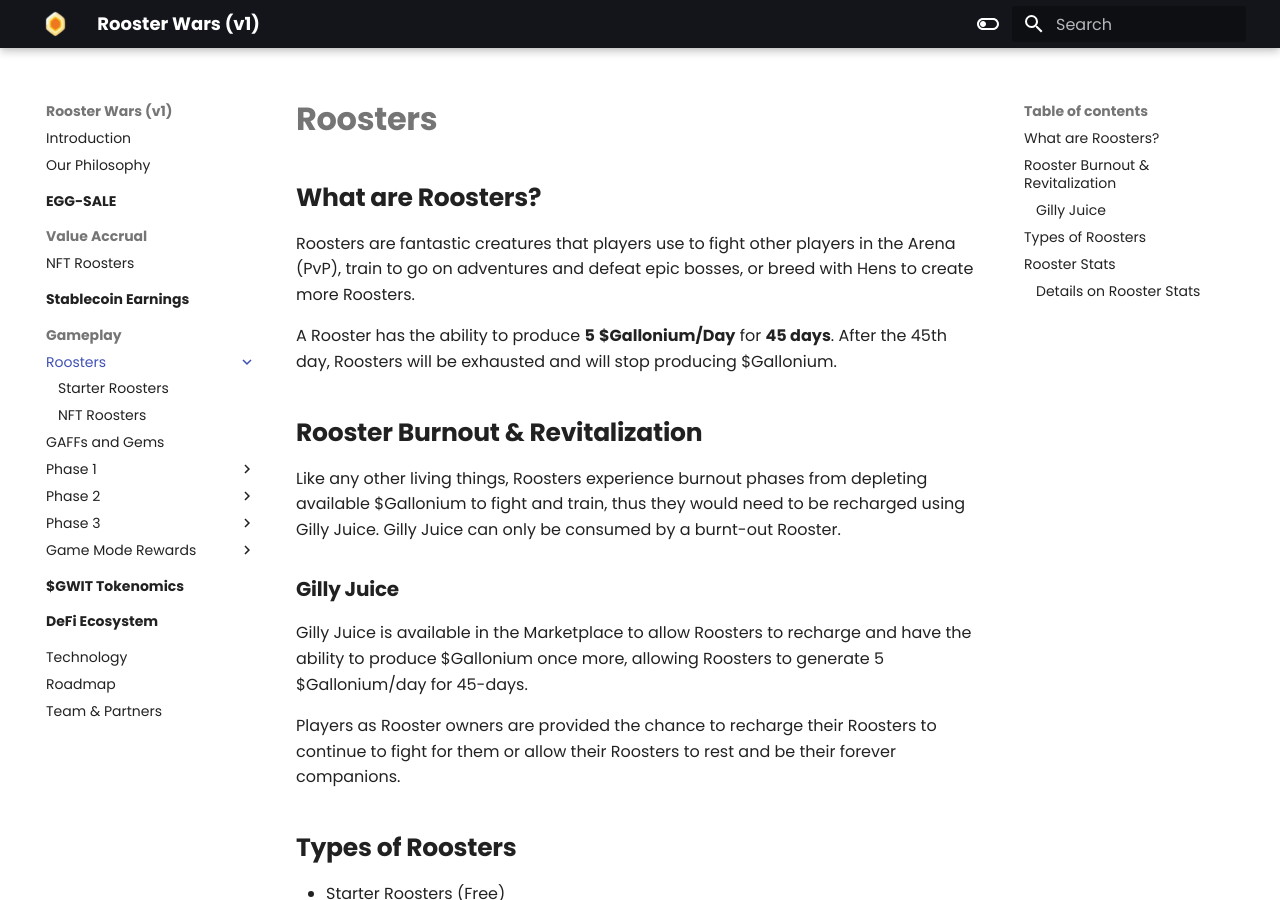
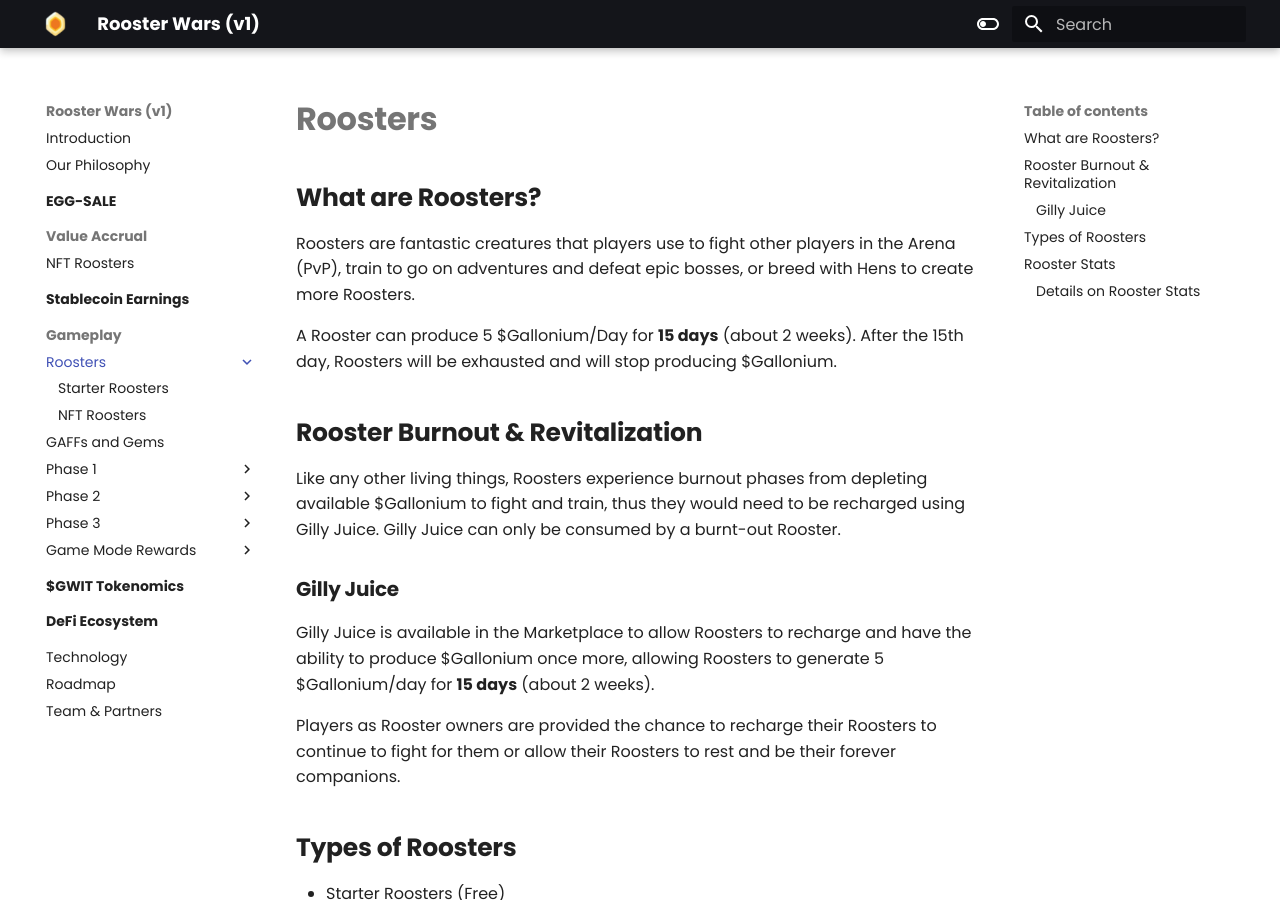
Before and after one commit to AshtreeBV/roosterwars-whitepaper, an MkDocs documentation site: the page built from docs/gameplay/roosters/index.md, in a window 1280 px wide and 900 px high. Built offline with MkDocs 1.6.1 and Material for MkDocs 9.7.7, drawn with Linux system fonts in a browser that asks for light colours.

Commit message:
lifespan 45 to 15

```diff
--- a/docs/gameplay/roosters/index.md
+++ b/docs/gameplay/roosters/index.md
@@ -4,7 +4,7 @@
 
 Roosters are fantastic creatures that players use to fight other players in the Arena (PvP), train to go on adventures and defeat epic bosses, or breed with Hens to create more Roosters.
 
-A Rooster has the ability to produce **5** **$Gallonium/Day** for **45 days**. After the 45th day, Roosters will be exhausted and will stop producing $Gallonium.
+A Rooster can produce 5 $Gallonium/Day for **15 days** (about 2 weeks). After the 15th day, Roosters will be exhausted and will stop producing $Gallonium.
 
 ## **Rooster Burnout & Revitalization**
 
@@ -12,7 +12,7 @@ Like any other living things, Roosters experience burnout phases from depleting
 
 ### **Gilly Juice**
 
-Gilly Juice is available in the Marketplace to allow Roosters to recharge and have the ability to produce $Gallonium once more, allowing Roosters to generate 5 $Gallonium/day for 45-days.
+Gilly Juice is available in the Marketplace to allow Roosters to recharge and have the ability to produce $Gallonium once more, allowing Roosters to generate 5 $Gallonium/day for **15 days** (about 2 weeks).
 
 Players as Rooster owners are provided the chance to recharge their Roosters to continue to fight for them or allow their Roosters to rest and be their forever companions.
 
```
Also changed, not shown: docs/tokenomics/index.md (+2 -2 lines).
